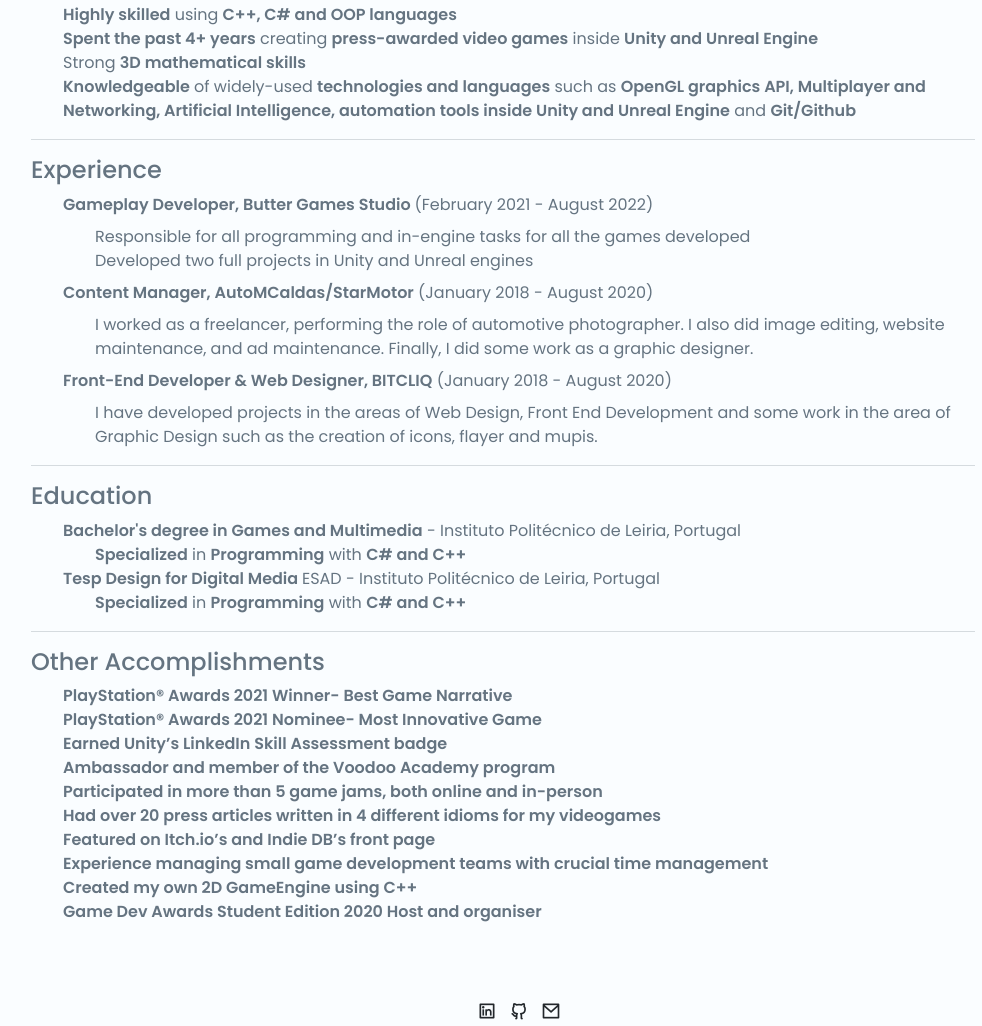
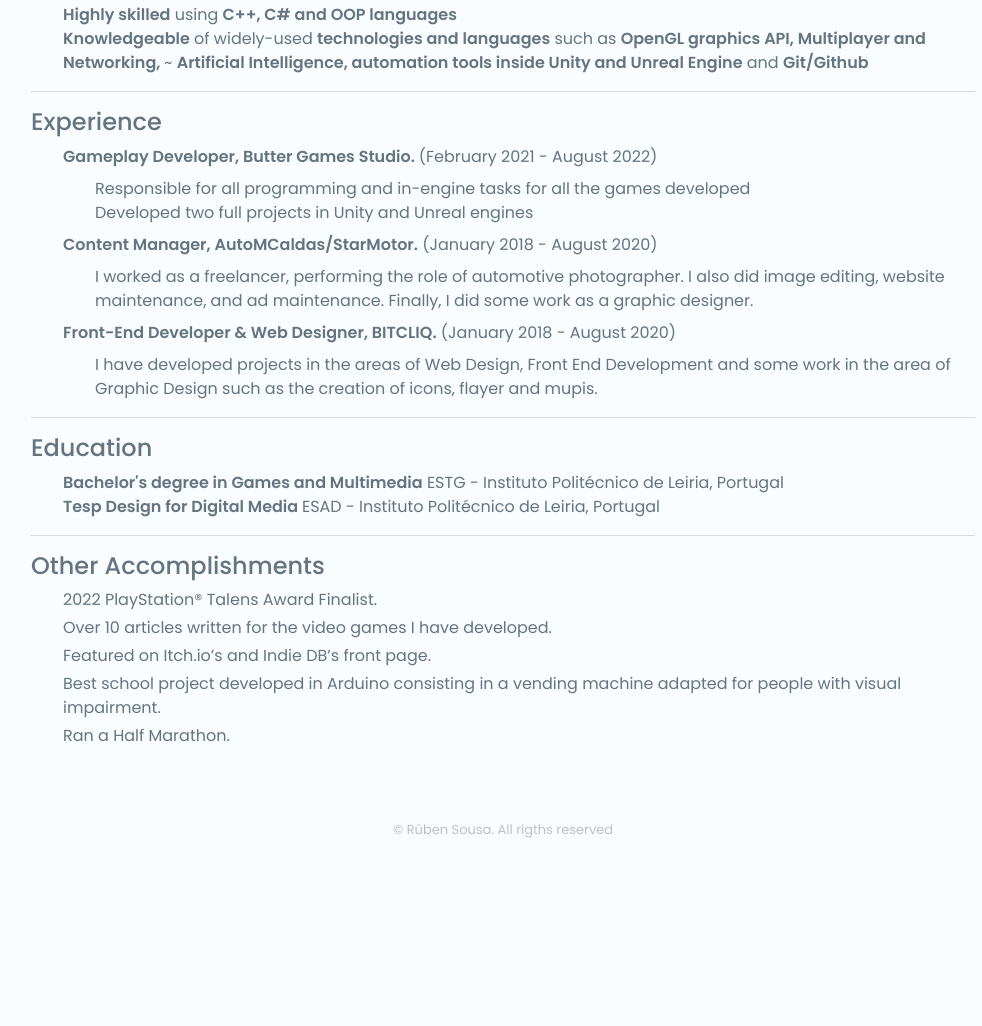
Before and after one commit to rubensousa-dev/rubensousa-dev.github.io, a plain HTML site: page Resume.html in a window 1280 px wide. Shown: the part 775-1801 px from the top of the page, without its empty margins (137-1119 px from the left). After the commit the page ends 1615 px from the top, so only its background shows below. Drawn offline with nearby package versions, Linux system fonts and the light colour scheme.

Commit message:
portfolio updated

```diff
--- a/Resume.html
+++ b/Resume.html
@@ -22,8 +22,10 @@
         <header class="profile container">
             <!-- Theme button -->
             <div class="mb-5">
-                <i class="ri-moon-line change-theme" id="theme-button"></i>
-                <i class="ri-arrow-go-back-line back-button" id="back-button" ></i>
+             <!--<i class="ri-moon-line change-theme" id="theme-button"></i>-->
+
+                <a href="index.html"><i class="ri-arrow-go-back-line back-button" id="back-button"></i> </a>
+
             </div>
 
             <div class="profile__container grid">
@@ -105,29 +107,30 @@ Accostumed to working with close deadlines and team-based environment, having to
                         <h4>Skills and Abilities</h4>
 						<ul>
 							<li ><strong>Highly skilled</strong> using <strong>C++, C# and OOP languages</strong></li>
-							<li class="highlightStrong"><strong>Spent the past 4+ years</strong> creating <strong>press-awarded video games</strong> inside <strong>Unity and Unreal Engine</strong></li>
-							<li>Strong <strong>3D mathematical skills</strong></li>
-							<li><strong>Knowledgeable</strong> of widely-used <strong>technologies and languages</strong> such as <strong>OpenGL graphics API, </strong> <strong>Multiplayer and Networking, </strong><strong>Artificial Intelligence, </strong><strong> automation tools inside Unity and Unreal Engine</strong> and <strong> Git/Github</strong></li>
+							<li><strong>Knowledgeable</strong> of widely-used <strong>technologies and languages</strong>
+                                such as <strong>OpenGL graphics API, </strong> <strong>Multiplayer and Networking, </strong>~
+                                <strong>Artificial Intelligence, </strong><strong> automation tools inside Unity and Unreal Engine</strong>
+                                and <strong> Git/Github</strong></li>
 						</ul>
 
 							<hr />
 
 							<h4>Experience</h4>
 							<ul>
-								<li class="mt-2 mb-2"><strong>Gameplay Developer, Butter Games Studio </strong>(February 2021 - August 2022)</li>
+								<li class="mt-2 mb-2"><strong>Gameplay Developer, Butter Games Studio. </strong>(February 2021 - August 2022)</li>
 								<ul>
 									<li>Responsible for all programming and in-engine tasks for all the games developed</li>
 									<li>Developed two full projects in Unity and Unreal engines</li>
 
 								</ul>
-								<li class="mt-2 mb-2"><strong>Content Manager, AutoMCaldas/StarMotor</strong> (January 2018 - August 2020)</li>
+								<li class="mt-2 mb-2"><strong>Content Manager, AutoMCaldas/StarMotor.</strong> (January 2018 - August 2020)</li>
 								<ul >
 									<li>
                                         I worked as a freelancer, performing the role of automotive photographer. I
                                         also did image editing, website maintenance, and ad maintenance. Finally, I
                                         did some work as a graphic designer. </li>
 								</ul>
-                                <li class="mt-2 mb-2"><strong>Front-End Developer & Web Designer, BITCLIQ</strong> (January 2018 - August 2020)</li>
+                                <li class="mt-2 mb-2"><strong>Front-End Developer & Web Designer, BITCLIQ.</strong> (January 2018 - August 2020)</li>
 								<ul>
 									<li>I have developed projects in the areas of Web Design, Front End Development
                                         and some work in the area of Graphic Design such as the creation of icons,
@@ -140,54 +143,32 @@ Accostumed to working with close deadlines and team-based environment, having to
 
 							<h4>Education</h4>
 							<ul>
-								<li><strong>Bachelor's degree in Games and Multimedia</strong> - Instituto Politécnico de Leiria, Portugal</li>
-								<ul>
-									<li><strong>Specialized</strong> in <strong>Programming</strong> with <strong>C# and C++</strong></li>
-								</ul>
+								<li><strong>Bachelor's degree in Games and Multimedia</strong> ESTG - Instituto Politécnico de Leiria, Portugal</li>
                                 <li><strong>Tesp Design for Digital Media </strong>ESAD - Instituto Politécnico de Leiria, Portugal</li>
-								<ul>
-									<li><strong>Specialized</strong> in <strong>Programming</strong> with <strong>C# and C++</strong></li>
-								</ul>
 							</ul>
 
 							<hr />
 
-							<h4>Other Accomplishments</h4>
+                            <h4>Other Accomplishments</h4>
 							<ul>
-								<li><strong>PlayStation&#174; Awards 2021 Winner- Best Game Narrative</strong></li>
-								<li><strong>PlayStation&#174; Awards 2021 Nominee- Most Innovative Game</strong></li>
-								<li><strong>Earned Unity’s LinkedIn Skill Assessment badge</strong></li>
-								<li><strong>Ambassador and member of the Voodoo Academy program</strong></li>
-								<li><strong>Participated in more than 5 game jams, both online and in-person</strong></li>
-								<li><strong>Had over 20 press articles written in 4 different idioms for my videogames</strong></li>
-								<li><strong>Featured on Itch.io’s and Indie DB’s front page</strong></li>
-								<li><strong>Experience managing small game development teams with crucial time management</strong></li>
-								<li><strong>Created my own 2D GameEngine using C++</strong></li>
-								<li><strong>Game Dev Awards Student Edition 2020 Host and organiser</strong></li>
+								<li class="mb-1"> 2022 PlayStation&#174; Talens Award Finalist.</li>
+								<li class="mb-1">Over 10 articles written for the video games I have developed.</li>
+								<li class="mb-1">Featured on Itch.io’s and Indie DB’s front page.</li>
+                                <li class="mb-1">Best school project developed in Arduino consisting in a vending machine adapted for people with visual impairment.</li>
+                                <li class="mb-1">Ran a Half Marathon.</li>
 							</ul>
+
+
                     </p>
                 </div>
             </section>
         </main>
-
         <!--=============== FOOTER ===============-->
-        <footer class="footer container" >
+        <footer class="footer container">
             <span class="footer__copy">
-                <ul class="profile__social">
-                    <a href="www.linkedin.com/in/ruben-sousa-dev" target="_blank" class="profile__social-link">
-                        <i class="ri-linkedin-box-line"></i>
-                    </a>
-                    <a href="https://github.com/" target="_blank" class="profile__social-link">
-                        <i class="ri-github-line"></i>
-                    </a>
-
-                    <a href="mailto:rubenpereira.dev@gmail.com" target="_blank" class="profile__social-link">
-                        <i class="ri-mail-line"></i>
-                    </a>
-                </ul>
+                &#169; Rúben Sousa. All rigths reserved
             </span>
         </footer>
-
         <!--=============== SCROLLREVEAL ===============-->
         <script src="assets/js/scrollreveal.min.js"></script>
 
--- a/assets/css/styles.css
+++ b/assets/css/styles.css
@@ -45,6 +45,7 @@
 }
 .centerinfodiv{
   text-align: center;
+  transition: .3s;
 }
 /*=============== BASE ===============*/
 * {
```
Also changed, not shown: Portfolio.html (+6 -3 lines), index.html (+8 -4 lines).
